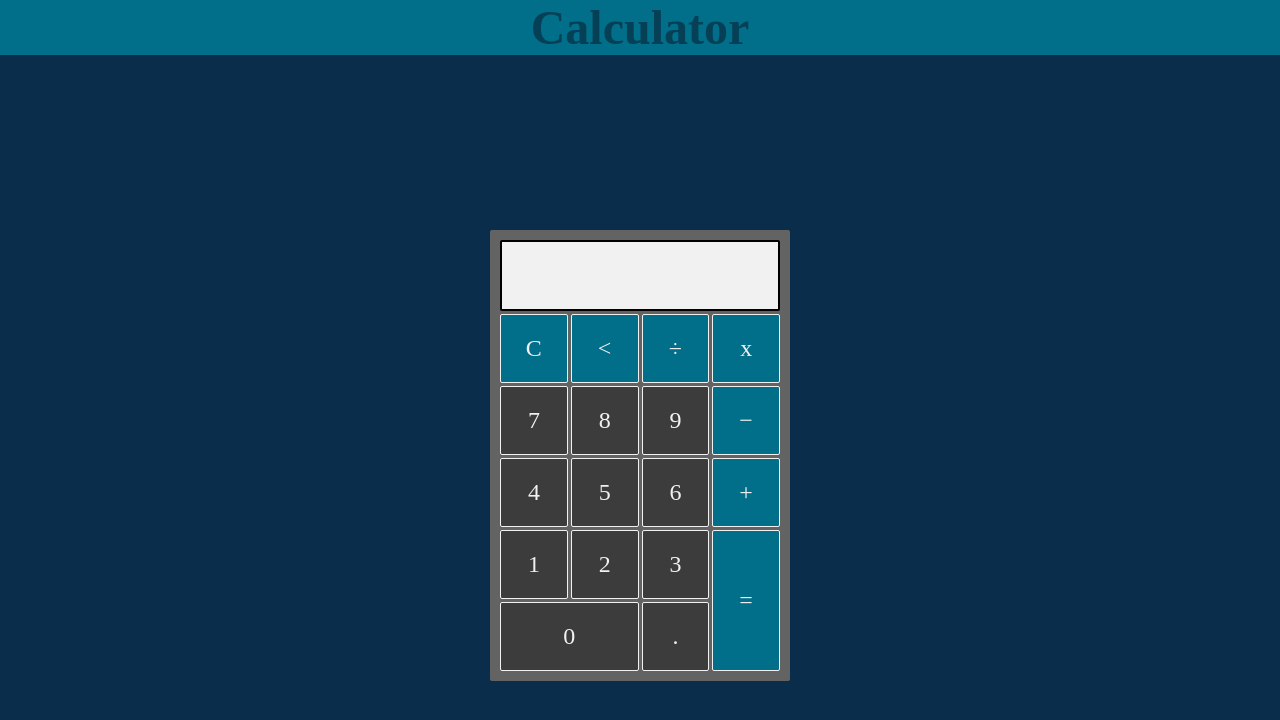
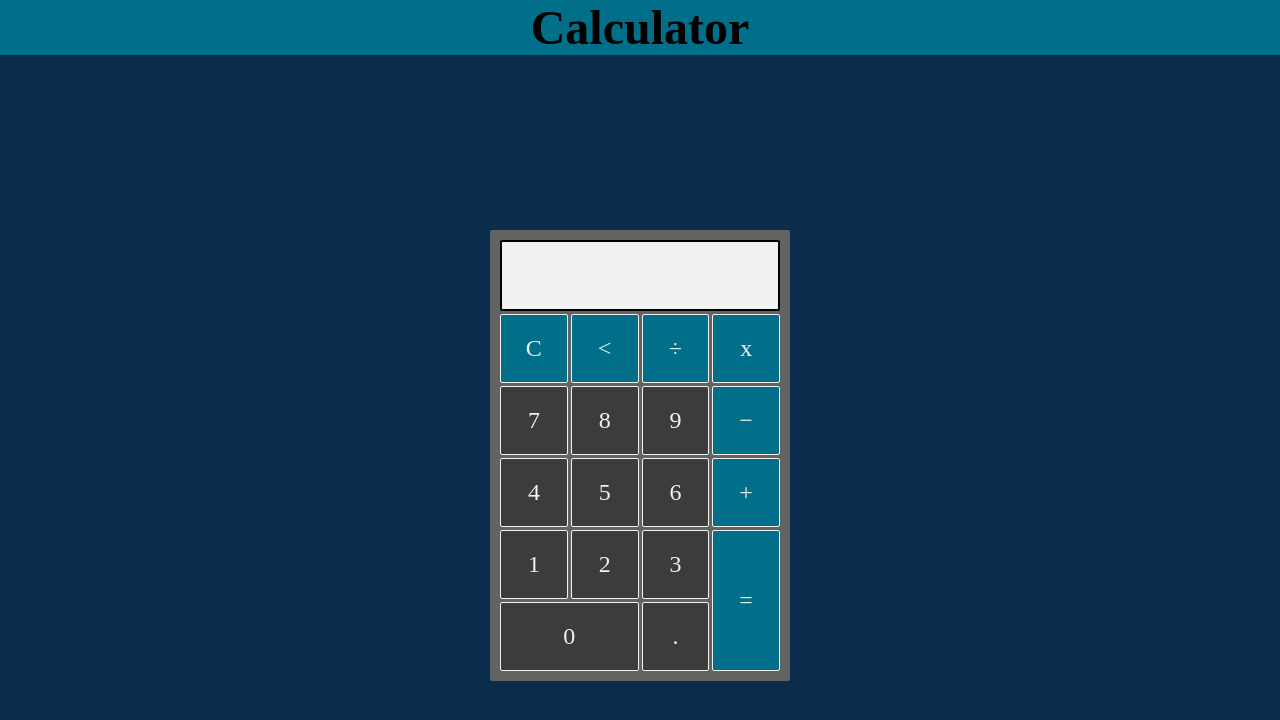
Before and after one commit to Deepakyadav3535/-LGMVIP__TASK-4, a plain HTML site: page index.html in a window 1280 px wide. Drawn offline with Linux system fonts and the light colour scheme.

Commit message:
Update style.css

```diff
--- a/style.css
+++ b/style.css
@@ -8,7 +8,7 @@ body {
     background: aqua;
 }
 .main{
-    color: rgb(6, 64, 87);
+    color: #000;
     background-color: rgb(2, 111, 138);
     font-size: 2rem;
     text-decoration: solid;
```
